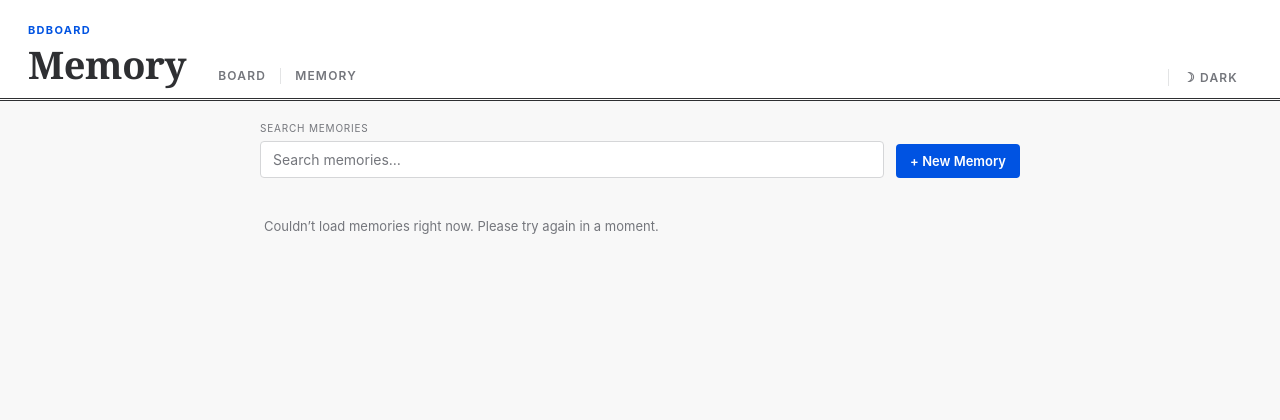
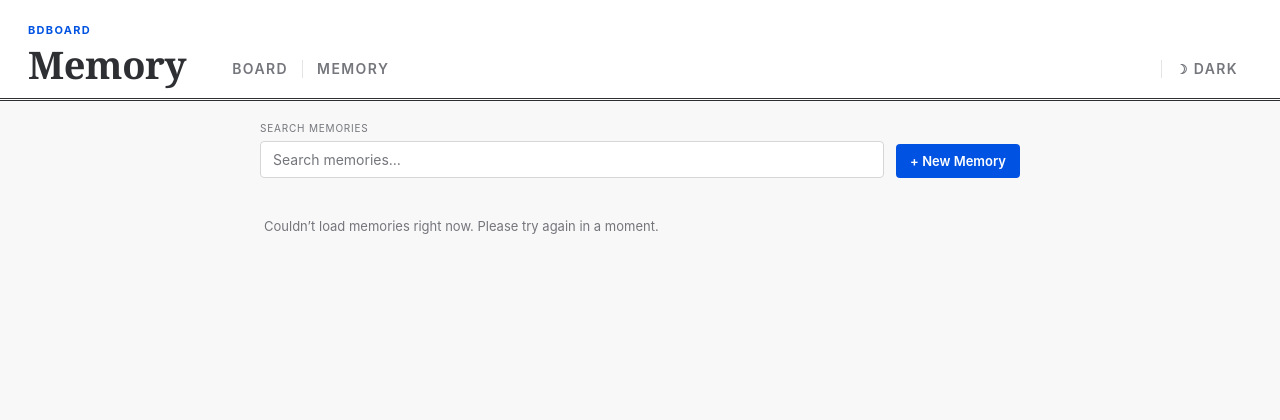
Before and after one commit to weegens-aaron/bdboard, a FastAPI app: template src/bdboard/templates/memory.html in a window 1280 px wide. Shown: the top 420 px of the page. Run offline with FastAPI, Linux system fonts and the light colour scheme; the template is opened without the code that fills it, so the values that code supplies are empty; some libraries are stand-ins or nearby versions.

Commit message:
Fix masthead contents bar: larger nav links, uniform active underline, baseline-aligned nav+toggle (bdboard-dmp)

```diff
--- a/src/bdboard/static/styles.css
+++ b/src/bdboard/static/styles.css
@@ -264,14 +264,22 @@ pre { margin: 0; }
 .masthead-nav {
   display: flex;
   align-items: center;
-  margin: 0 auto 2px 0;
+  /* margin-right:auto keeps the strip left, just after the wordmark. The
+     bottom margin ties the contents strip to the wordmark's OPTICAL baseline:
+     the row bottom-aligns line boxes (align-items:flex-end), but the 38px
+     wordmark carries far more descender + leading below its baseline than the
+     small nav text, so without this lift the strip reads as "dropped".
+     Shared verbatim with .mh-toggle so the nav and toggle stay co-planar. */
+  margin: 0 auto 8px 0;
 }
 .mh-link {
   /* Small-caps + letterspacing, matching .kicker / the counts labels. */
   font-family: var(--sans);
   text-transform: uppercase;
   letter-spacing: 0.10em;
-  font-size: 12px;
+  /* Sized up from 12px so BOARD/MEMORY read as balanced against the wordmark
+     and counts strip rather than undersized (bdboard-dmp). */
+  font-size: 14px;
   font-weight: 600;
   line-height: 1;
   color: var(--muted);            /* inactive: de-emphasised. gray-100 on
@@ -286,10 +294,14 @@ pre { margin: 0; }
   cursor: pointer;
   transition: color 0.12s ease;
 }
-/* First cell in the nav has no leading rule (matches .counts-cell:first). */
+/* First cell in the nav drops only the leading hairline rule (matches
+   .counts-cell:first). Its horizontal padding stays SYMMETRIC with the other
+   cells on purpose: the active baseline rule (box-shadow) spans the padding
+   box, so zeroing padding-left here used to make BOARD's underline span a
+   different width/offset than MEMORY's. Keeping padding uniform makes the
+   active underline read identically across every cell (bdboard-dmp). */
 .masthead-nav .mh-link:first-child {
   border-left: 0;
-  padding-left: 0;
 }
 /* Hover affordance is colour-only (muted → ink) so it doesn't double-signal
    with the active baseline rule. */
@@ -318,8 +330,10 @@ pre { margin: 0; }
   display: inline-flex;
   align-items: center;
   gap: 6px;
-  /* Borrows .mh-link's border-left (hairline rule) and padding; nothing to
-     override here beyond the flex layout for the icon + label. */
+  /* Borrows .mh-link's border-left (hairline rule) and padding for the flex
+     layout. The bottom margin matches .masthead-nav so the toggle shares the
+     nav's baseline lift and the whole strip stays co-planar (bdboard-dmp). */
+  margin-bottom: 8px;
 }
 .mh-toggle-icon { font-size: 13px; line-height: 1; }
 /* Show the icon/label for the theme you'll switch TO, so the affordance
```
